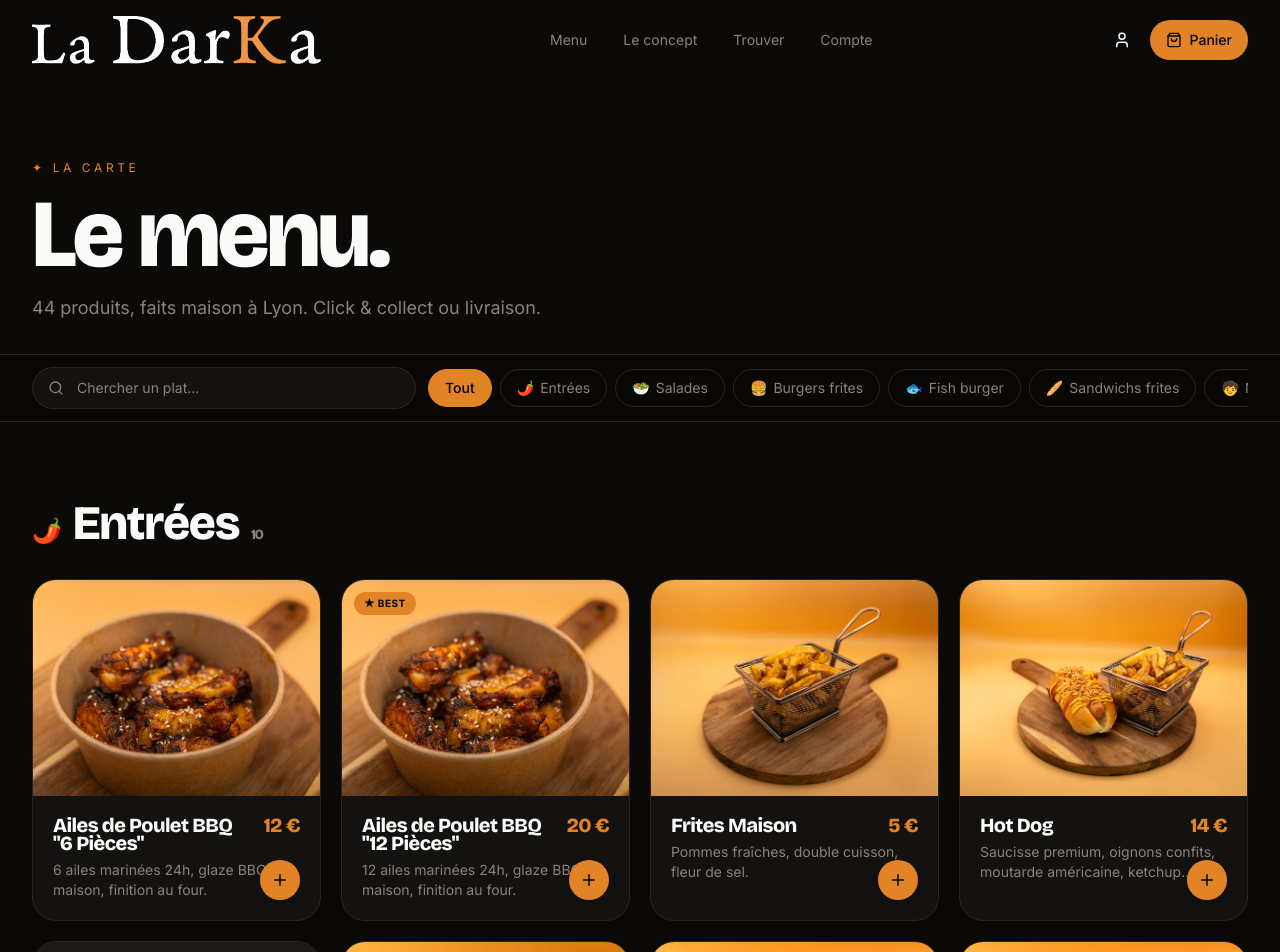
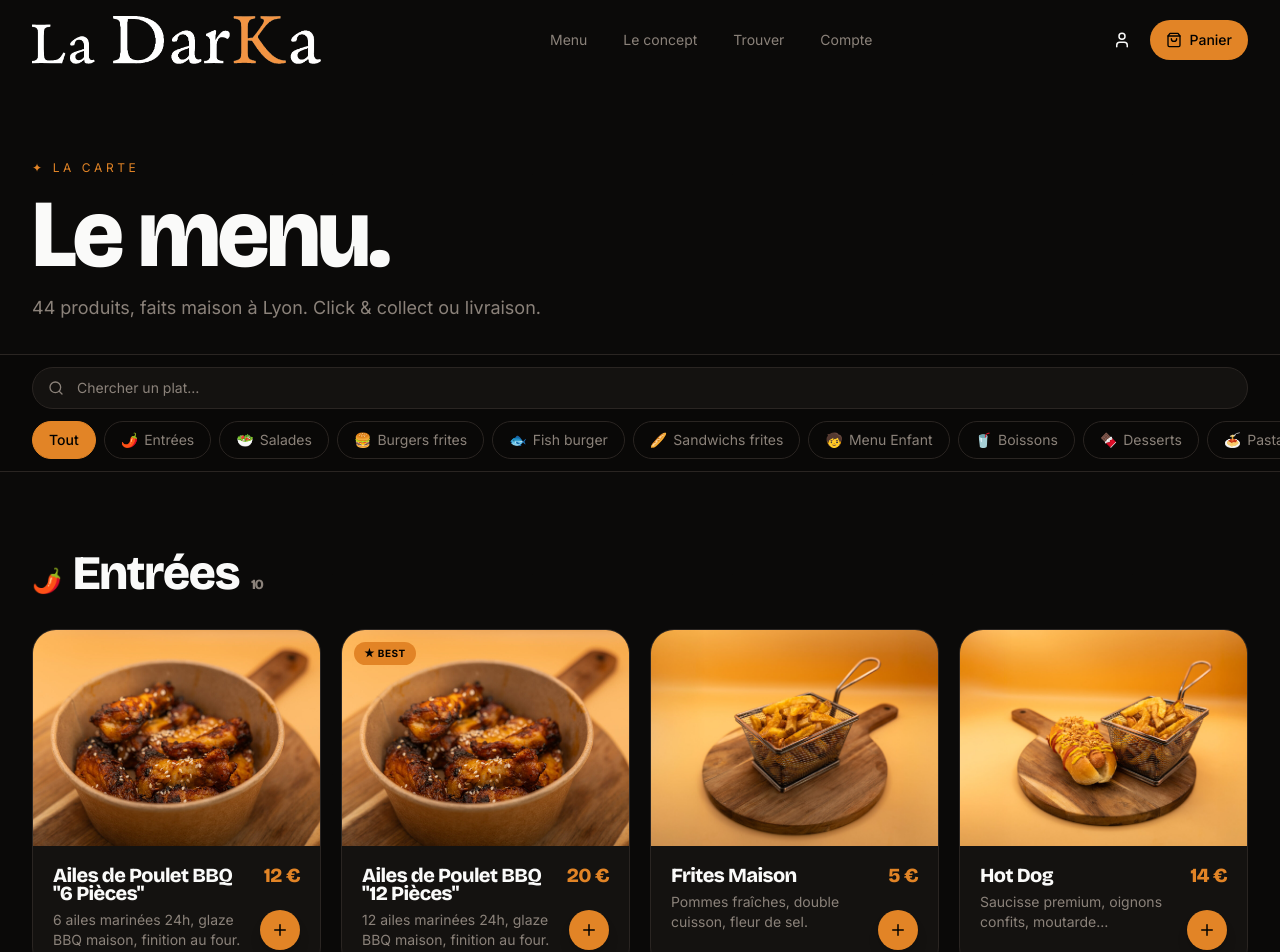
Before and after one commit to Ethan2508/ladarka, a Next.js app: page /menu in a window 1280 px wide. Shown: the top 952 px of the page. Built offline with nearby package versions, Linux system fonts and the light colour scheme.

Commit message:
fix(menu): stack filters on 2 rows + prevent + button overlap on cards

```diff
--- a/src/components/menu-view.tsx
+++ b/src/components/menu-view.tsx
@@ -81,8 +81,8 @@ export function MenuView() {
 
       {/* Filters bar */}
       <div className="sticky top-16 md:top-20 z-30 bg-[color:var(--bg)]/85 backdrop-blur-xl border-y border-[color:var(--border)]">
-        <div className="max-w-[1400px] mx-auto px-5 md:px-8 py-3 flex items-center gap-3">
-          <div className="relative flex-1 max-w-sm">
+        <div className="max-w-[1400px] mx-auto px-5 md:px-8 py-3 flex flex-col gap-3">
+          <div className="relative w-full">
             <Search
               size={16}
               className="absolute left-4 top-1/2 -translate-y-1/2 text-muted"
@@ -94,7 +94,7 @@ export function MenuView() {
               className="w-full pl-11 pr-4 py-2.5 rounded-full bg-[color:var(--surface)] border border-[color:var(--border)] focus:border-[color:var(--accent)] outline-none text-sm placeholder:text-muted"
             />
           </div>
-          <div className="flex-1 overflow-x-auto no-scrollbar">
+          <div className="-mx-5 md:-mx-8 px-5 md:px-8 overflow-x-auto no-scrollbar">
             <div className="flex gap-2 min-w-max">
               <CatPill active={cat === "all"} onClick={() => setCat("all")}>
                 Tout
@@ -231,7 +231,7 @@ function ProductGrid({
                   </span>
                 </div>
                 {p.description && (
-                  <p className="mt-2 text-sm text-muted line-clamp-2">
+                  <p className="mt-2 text-sm text-muted line-clamp-2 pr-14">
                     {p.description}
                   </p>
                 )}
```
